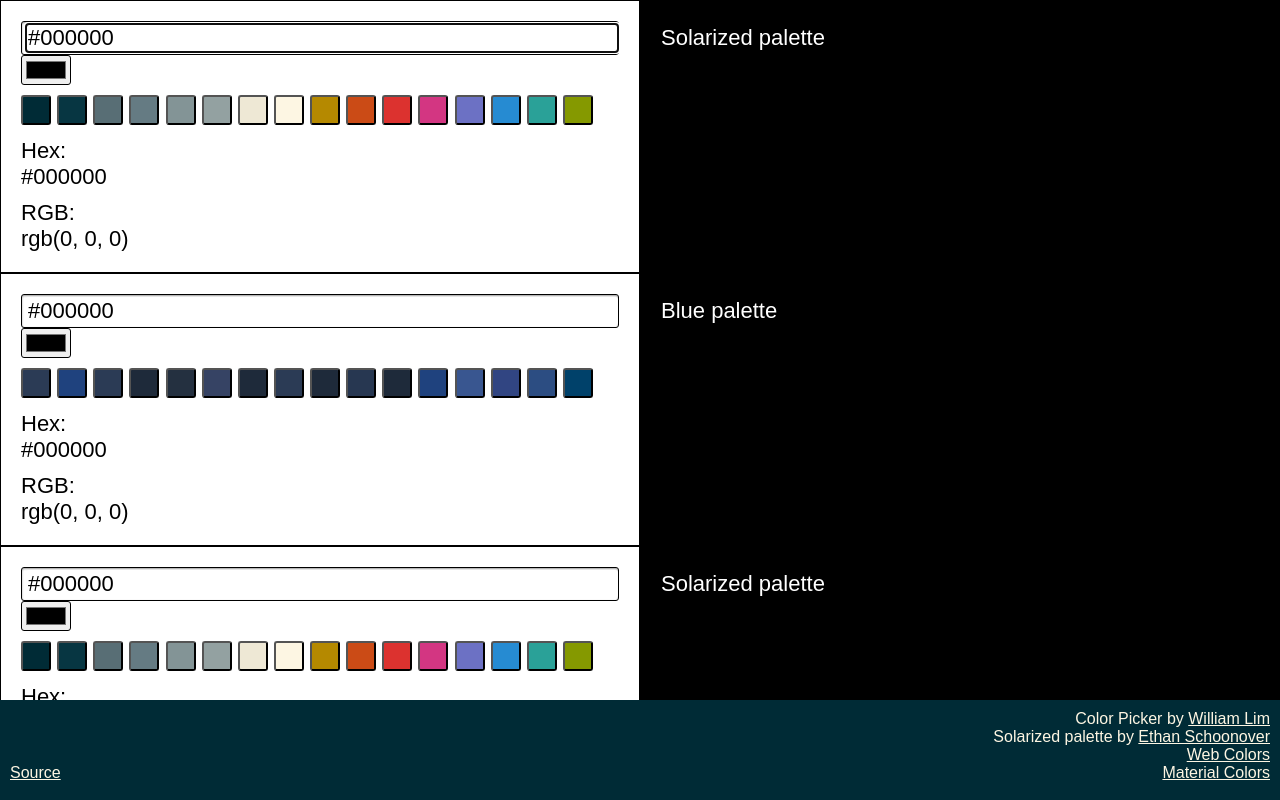
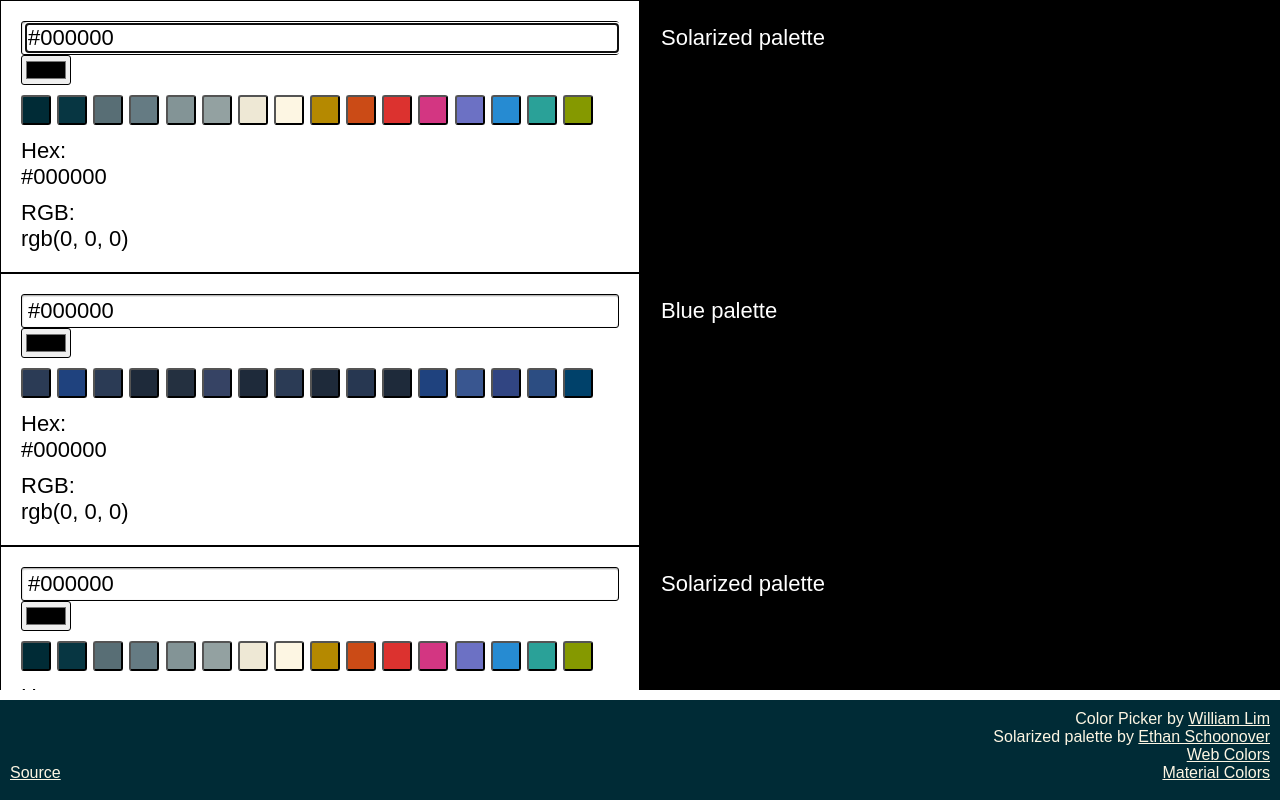
Before and after one commit to wlwl2/colortest, a website: page index.html in a window 1280 px wide. Drawn offline with Linux system fonts and the light colour scheme.

Commit message:
pos rel abs

```diff
--- a/scss/shared.scss
+++ b/scss/shared.scss
@@ -1,14 +1,15 @@
 html {
   width: 100%;
   height: 100%;
-    overflow: hidden;
+  overflow: hidden;
+  position: relative;
 }
 
 body {
   width: 100%;
   margin: 0;
   font-family: sans-serif;
-  height: 100%;
+  height: calc(100% - 110px);
   overflow: hidden;
 }
 
```
Also changed, not shown: css/style.css, 1 other file.
